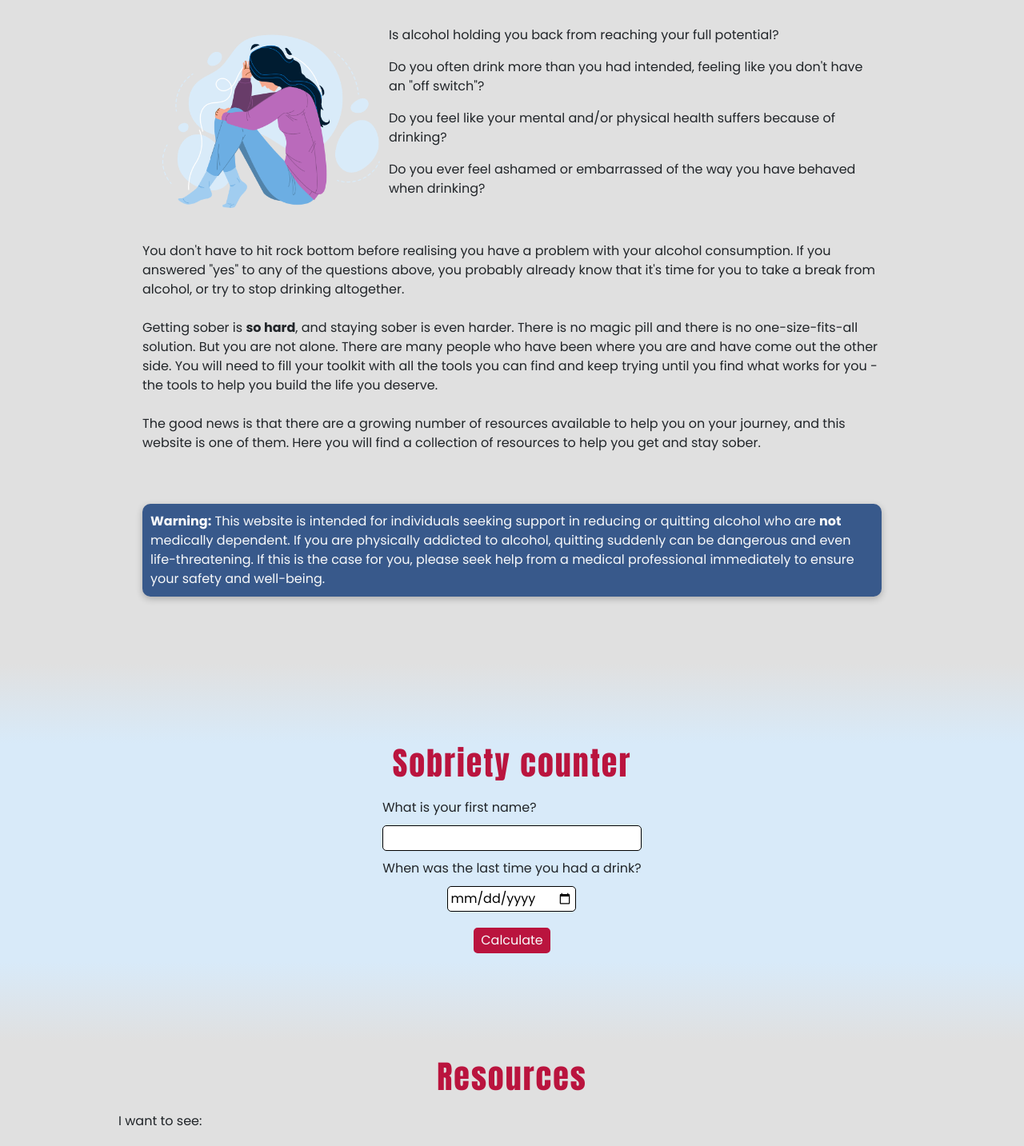
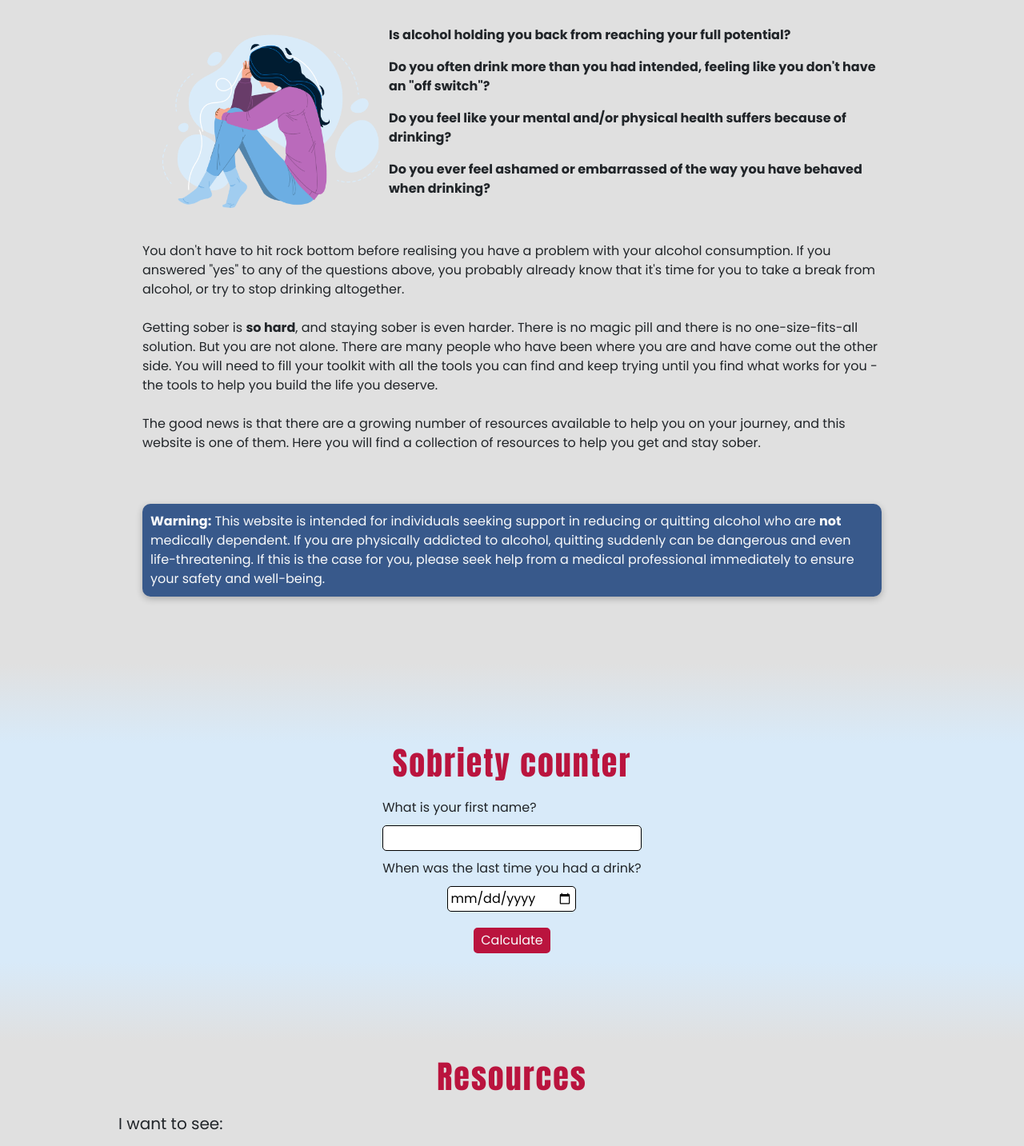
Before and after one commit to GeorginaMudditt/my-sober-toolkit-react-app, a React (Create React App) app: page / in a window 1280 px wide. Shown: the part 460-1893 px from the top of the page at 80% size. Built offline with nearby package versions, Linux system fonts and the light colour scheme; no server answers; the database is empty; a web font is replaced by a local one.

Commit message:
change to resources layout display, bold questions in intro

```diff
--- a/src/Display.css
+++ b/src/Display.css
@@ -4,6 +4,10 @@
   grid-template-columns: 1fr 1fr;
   text-align: left;
   margin-bottom: 40px;
+}
+
+.Display .checklist {
+  font-size: 20px;
 }
 
 .Display input[type="checkbox"] {
--- a/src/Display.js
+++ b/src/Display.js
@@ -34,10 +34,10 @@ function Display({ onFilterChange }) {
     <div className="Display">
       <div className="checkbox-container">
         <div className="checkbox-list">
-          <p>I want to see:</p>
+          <p className="checklist">I want to see:</p>
 
           {Object.keys(categoryMapping).map((category) => (
-            <div key={category}>
+            <div className="checklist" key={category}>
               <label>
                 <input
                   className="tickbox"
--- a/src/Introduction.js
+++ b/src/Introduction.js
@@ -20,18 +20,28 @@ function Introduction() {
           <img className="sad-lady" src={sad} alt="sad lady sitting down" />
         </div>
         <div className="questions-text">
-          <p>Is alcohol holding you back from reaching your full potential?</p>
           <p>
-            Do you often drink more than you had intended, feeling like you
-            don't have an "off switch"?
+            <strong>
+              Is alcohol holding you back from reaching your full potential?
+            </strong>
           </p>
           <p>
-            Do you feel like your mental and/or physical health suffers because
-            of drinking?
+            <strong>
+              Do you often drink more than you had intended, feeling like you
+              don't have an "off switch"?
+            </strong>
           </p>
           <p>
-            Do you ever feel ashamed or embarrassed of the way you have behaved
-            when drinking?
+            <strong>
+              Do you feel like your mental and/or physical health suffers
+              because of drinking?
+            </strong>
+          </p>
+          <p>
+            <strong>
+              Do you ever feel ashamed or embarrassed of the way you have
+              behaved when drinking?
+            </strong>
           </p>
         </div>
       </div>
--- a/src/Resources.css
+++ b/src/Resources.css
@@ -6,7 +6,7 @@
 
 .Resources .resource-cards {
   display: grid;
-  grid-template-columns: repeat(auto-fit, minmax(250px, 1fr));
+  grid-template-columns: repeat(auto-fit, minmax(220px, 1fr));
   row-gap: 50px;
 }
 
@@ -74,3 +74,13 @@
     width: 100%;
   }
 }
+
+@media (max-width: 500px) {
+  .Resources .resource-card {
+    max-width: 150px;
+  }
+  .Resources .resource-cards {
+    grid-template-columns: repeat(auto-fit, minmax(160px, 1fr));
+    row-gap: 30px;
+  }
+}
```
